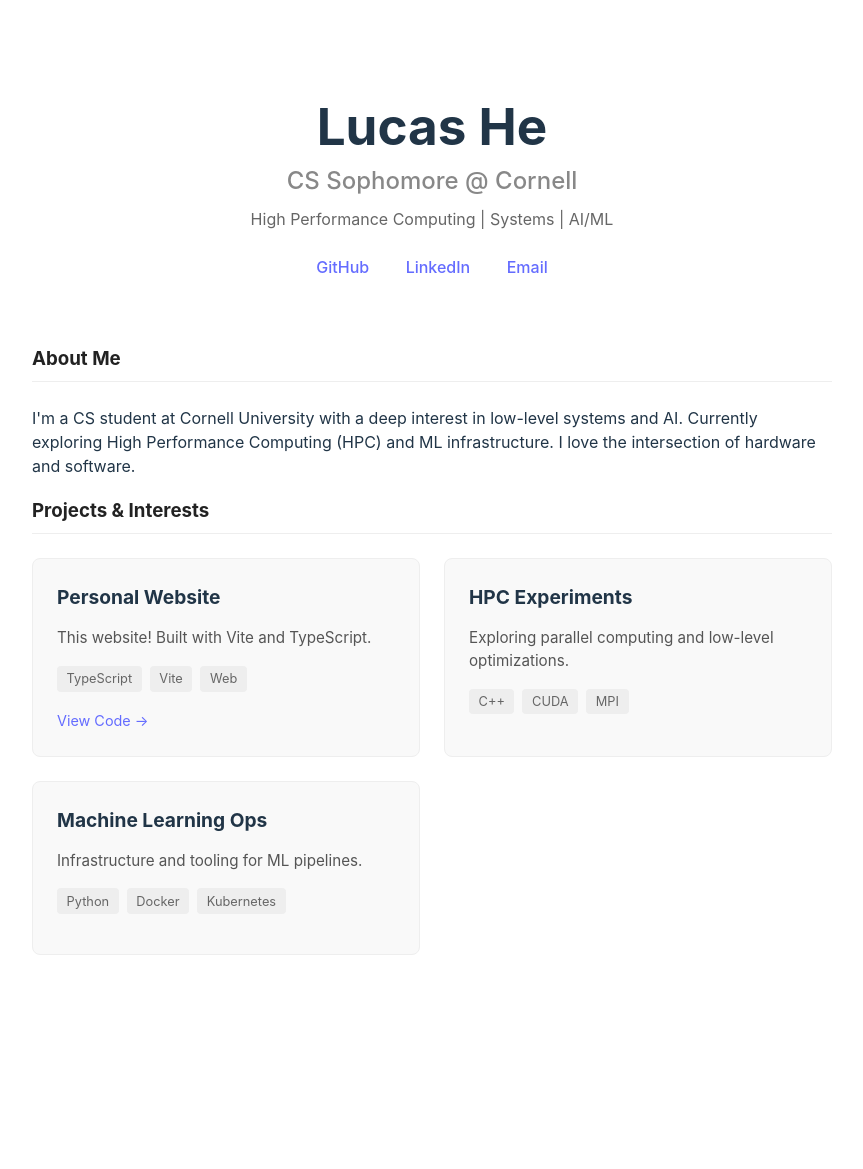
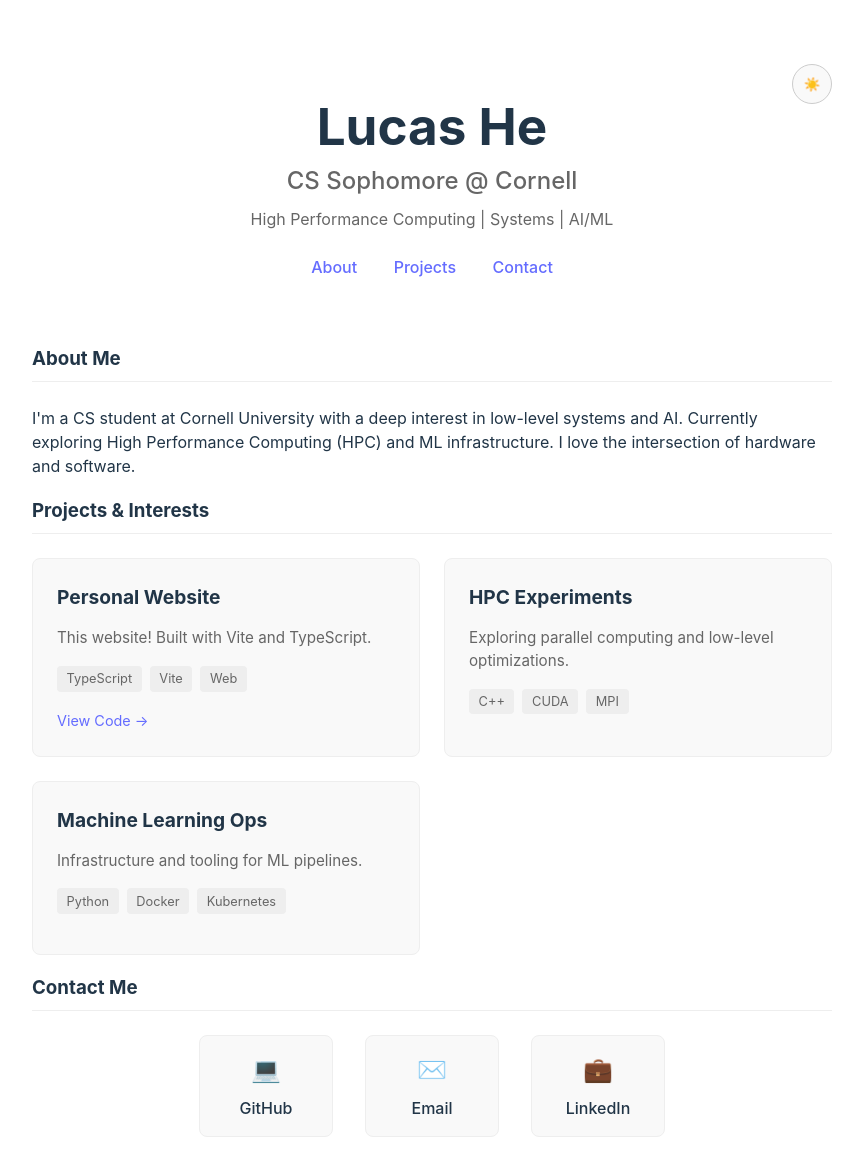
Before and after one commit to lucas-309/lucas-309.github.io, a website built with Vite: page index.html in a window 1280 px wide. Shown: the whole page, without its empty margins (208-1071 px from the left). Before the commit the page ends 987 px from the top, so only its background shows below. Built offline with nearby package versions, Linux system fonts and the light colour scheme.

Commit message:
Feat: Add contact section and dark mode toggle

```diff
--- a/src/main.ts
+++ b/src/main.ts
@@ -28,20 +28,24 @@
 
 document.querySelector<HTMLDivElement>('#app')!.innerHTML = `
   <div class="container">
+    <button id="theme-toggle" class="theme-toggle" aria-label="Toggle Dark Mode">
+      <span id="theme-icon">🌙</span>
+    </button>
+
     <header>
       <h1>Lucas He</h1>
       <h2>CS Sophomore @ Cornell</h2>
       <p class="subtitle">High Performance Computing | Systems | AI/ML</p>
 
       <div class="links">
-        <a href="https://github.com/lucas-309" target="_blank">GitHub</a>
-        <a href="https://www.linkedin.com/in/lucas-he-9971b9239/" target="_blank">LinkedIn</a>
-        <a href="mailto:lucashe309@gmail.com">Email</a>
+        <a href="#about">About</a>
+        <a href="#projects">Projects</a>
+        <a href="#contact">Contact</a>
       </div>
     </header>
 
     <main>
-      <section class="about">
+      <section id="about" class="about">
         <h3>About Me</h3>
         <p>
           I'm a CS student at Cornell University with a deep interest in low-level systems and AI.
@@ -50,7 +54,7 @@
         </p>
       </section>
 
-      <section class="projects">
+      <section id="projects" class="projects">
         <h3>Projects & Interests</h3>
         <div class="project-grid">
           ${projects.map(project => `
@@ -65,6 +69,48 @@
           `).join('')}
         </div>
       </section>
+
+      <section id="contact" class="contact">
+        <h3>Contact Me</h3>
+        <div class="contact-grid">
+          <a href="https://github.com/lucas-309" target="_blank" class="contact-item">
+            <span class="contact-icon">💻</span>
+            <span>GitHub</span>
+          </a>
+          <a href="mailto:lucashe309@gmail.com" class="contact-item">
+            <span class="contact-icon">✉️</span>
+            <span>Email</span>
+          </a>
+          <a href="https://www.linkedin.com/in/lucas-he-9971b9239/" target="_blank" class="contact-item">
+            <span class="contact-icon">💼</span>
+            <span>LinkedIn</span>
+          </a>
+        </div>
+      </section>
     </main>
   </div>
 `
+
+// Theme Toggling Logic
+const themeToggleBtn = document.getElementById('theme-toggle');
+const themeIcon = document.getElementById('theme-icon');
+const htmlElement = document.documentElement;
+
+// Check local storage or system preference
+const savedTheme = localStorage.getItem('theme');
+const systemPrefersDark = window.matchMedia('(prefers-color-scheme: dark)').matches;
+
+if (savedTheme === 'light' || (!savedTheme && !systemPrefersDark)) {
+  htmlElement.classList.add('light');
+  themeIcon!.textContent = '☀️';
+} else {
+  htmlElement.classList.remove('light');
+  themeIcon!.textContent = '🌙';
+}
+
+themeToggleBtn?.addEventListener('click', () => {
+  htmlElement.classList.toggle('light');
+  const isLight = htmlElement.classList.contains('light');
+  themeIcon!.textContent = isLight ? '☀️' : '🌙';
+  localStorage.setItem('theme', isLight ? 'light' : 'dark');
+});
--- a/src/style.css
+++ b/src/style.css
@@ -3,14 +3,46 @@
   line-height: 1.5;
   font-weight: 400;
 
+  /* Color Variables - Dark Theme (Default) */
+  --bg-color: #242424;
+  --text-color: rgba(255, 255, 255, 0.87);
+  --text-secondary: #aaa;
+  --link-color: #646cff;
+  --link-hover: #535bf2;
+  --card-bg: #333;
+  --card-border: #444;
+  --tag-bg: #444;
+  --tag-text: #aaa;
+  --heading-border: #444;
+  --btn-bg: #1a1a1a;
+  --btn-border: #1a1a1a;
+  --btn-hover-border: #646cff;
+
   color-scheme: light dark;
-  color: rgba(255, 255, 255, 0.87);
-  background-color: #242424;
+  color: var(--text-color);
+  background-color: var(--bg-color);
 
   font-synthesis: none;
   text-rendering: optimizeLegibility;
   -webkit-font-smoothing: antialiased;
   -moz-osx-font-smoothing: grayscale;
+}
+
+/* Light Theme Overrides */
+html.light {
+  --bg-color: #ffffff;
+  --text-color: #213547;
+  --text-secondary: #666;
+  --link-color: #646cff;
+  --link-hover: #747bff;
+  --card-bg: #f9f9f9;
+  --card-border: #eee;
+  --tag-bg: #eee;
+  --tag-text: #666;
+  --heading-border: #eee;
+  --btn-bg: #f9f9f9;
+  --btn-border: #ccc;
+  --btn-hover-border: #646cff;
 }
 
 body {
@@ -21,6 +53,7 @@
   min-width: 320px;
   min-height: 100vh;
   padding-top: 2rem;
+  transition: background-color 0.3s, color 0.3s;
 }
 
 #app {
@@ -35,10 +68,34 @@
   display: flex;
   flex-direction: column;
   gap: 3rem;
+  position: relative;
 }
 
+/* Header & Nav */
 header {
   text-align: center;
+}
+
+.theme-toggle {
+  position: absolute;
+  top: 0;
+  right: 0;
+  background: var(--btn-bg);
+  border: 1px solid var(--btn-border);
+  color: var(--text-color);
+  padding: 0.5rem;
+  border-radius: 50%;
+  cursor: pointer;
+  transition: border-color 0.25s;
+  display: flex;
+  align-items: center;
+  justify-content: center;
+  width: 40px;
+  height: 40px;
+}
+
+.theme-toggle:hover {
+  border-color: var(--btn-hover-border);
 }
 
 h1 {
@@ -49,38 +106,41 @@
 
 h2 {
   font-size: 1.5em;
-  color: #888;
+  color: var(--text-secondary);
   margin: 0;
   font-weight: 500;
 }
 
 .subtitle {
-  color: #666;
+  color: var(--text-secondary);
   margin-top: 0.5rem;
 }
 
+/* Links */
 .links {
   margin-top: 1.5rem;
 }
 
 .links a {
   font-weight: 500;
-  color: #646cff;
+  color: var(--link-color);
   text-decoration: inherit;
   margin: 0 1rem;
   transition: color 0.2s;
 }
 .links a:hover {
-  color: #535bf2;
+  color: var(--link-hover);
 }
 
+/* Sections */
 section h3 {
-  border-bottom: 1px solid #444;
+  border-bottom: 1px solid var(--heading-border);
   padding-bottom: 0.5rem;
   margin-bottom: 1.5rem;
-  color: #eee;
+  color: var(--text-color);
 }
 
+/* Projects */
 .project-grid {
   display: grid;
   grid-template-columns: repeat(auto-fit, minmax(280px, 1fr));
@@ -88,25 +148,26 @@
 }
 
 .project-card {
-  background: #333;
+  background: var(--card-bg);
   padding: 1.5rem;
   border-radius: 8px;
-  border: 1px solid #444;
-  transition: transform 0.2s;
+  border: 1px solid var(--card-border);
+  transition: transform 0.2s, border-color 0.2s;
 }
 
 .project-card:hover {
   transform: translateY(-2px);
-  border-color: #646cff;
+  border-color: var(--link-color);
 }
 
 .project-card h4 {
   margin: 0 0 0.5rem 0;
   font-size: 1.2em;
+  color: var(--text-color);
 }
 
 .project-card p {
-  color: #ccc;
+  color: var(--text-secondary);
   font-size: 0.95em;
   margin-bottom: 1rem;
 }
@@ -119,15 +180,15 @@
 }
 
 .tag {
-  background: #444;
+  background: var(--tag-bg);
   padding: 0.2rem 0.6rem;
   border-radius: 4px;
   font-size: 0.8em;
-  color: #aaa;
+  color: var(--tag-text);
 }
 
 .project-link {
-  color: #646cff;
+  color: var(--link-color);
   font-size: 0.9em;
   text-decoration: none;
 }
@@ -136,30 +197,35 @@
   text-decoration: underline;
 }
 
-@media (prefers-color-scheme: light) {
-  :root {
-    color: #213547;
-    background-color: #ffffff;
-  }
-  .links a:hover {
-    color: #747bff;
-  }
-  .project-card {
-    background: #f9f9f9;
-    border-color: #eee;
-  }
-  .project-card h4 {
-    color: #213547;
-  }
-  .project-card p {
-    color: #555;
-  }
-  .tag {
-    background: #eee;
-    color: #666;
-  }
-  section h3 {
-    border-bottom-color: #eee;
-    color: #222;
-  }
+/* Contact Section */
+.contact-grid {
+  display: flex;
+  gap: 2rem;
+  justify-content: center;
+  margin-top: 1rem;
 }
+
+.contact-item {
+  display: flex;
+  flex-direction: column;
+  align-items: center;
+  gap: 0.5rem;
+  color: var(--text-color);
+  text-decoration: none;
+  font-weight: 500;
+  padding: 1rem;
+  border-radius: 8px;
+  background: var(--card-bg);
+  border: 1px solid var(--card-border);
+  width: 100px;
+  transition: border-color 0.2s;
+}
+
+.contact-item:hover {
+  border-color: var(--link-color);
+  color: var(--link-color);
+}
+
+.contact-icon {
+  font-size: 1.5rem;
+}
```
